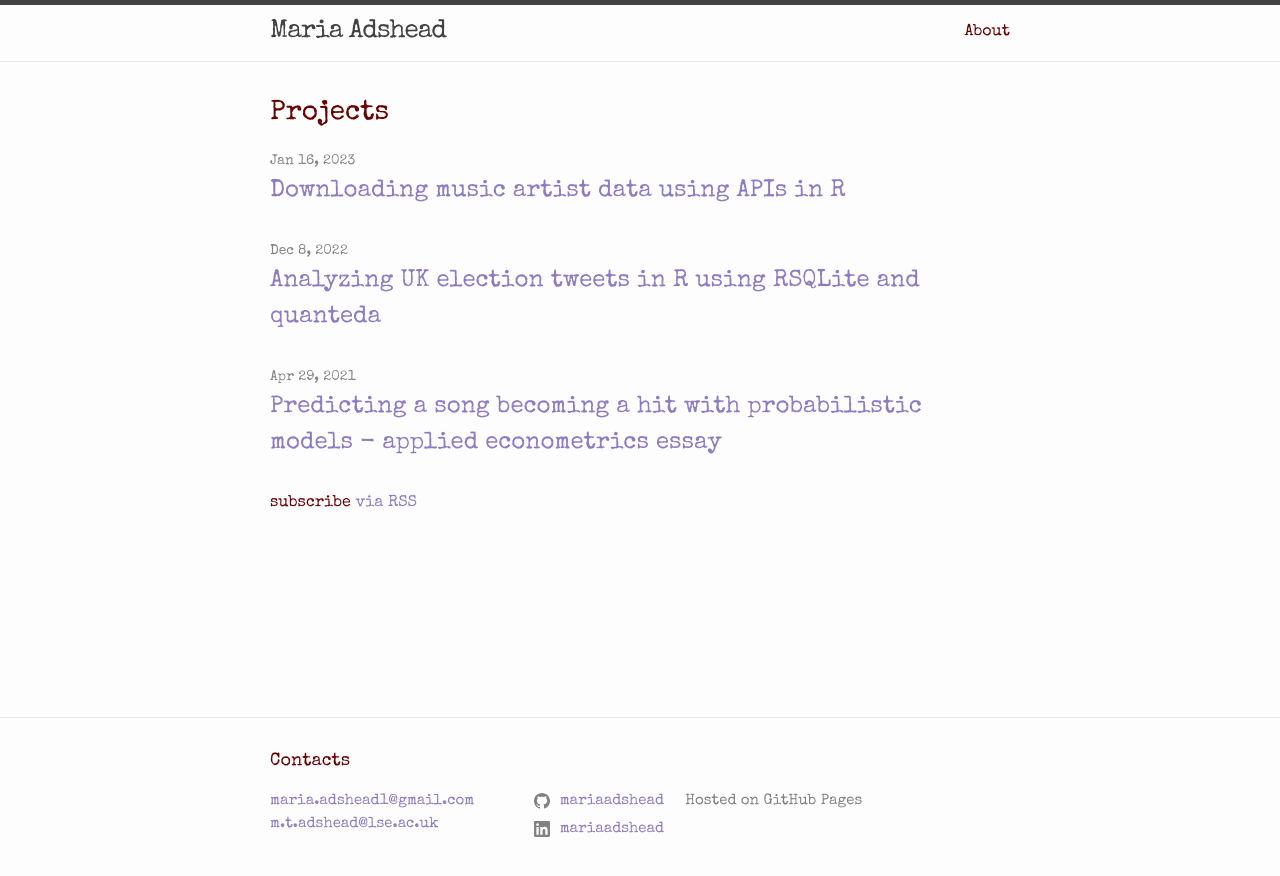
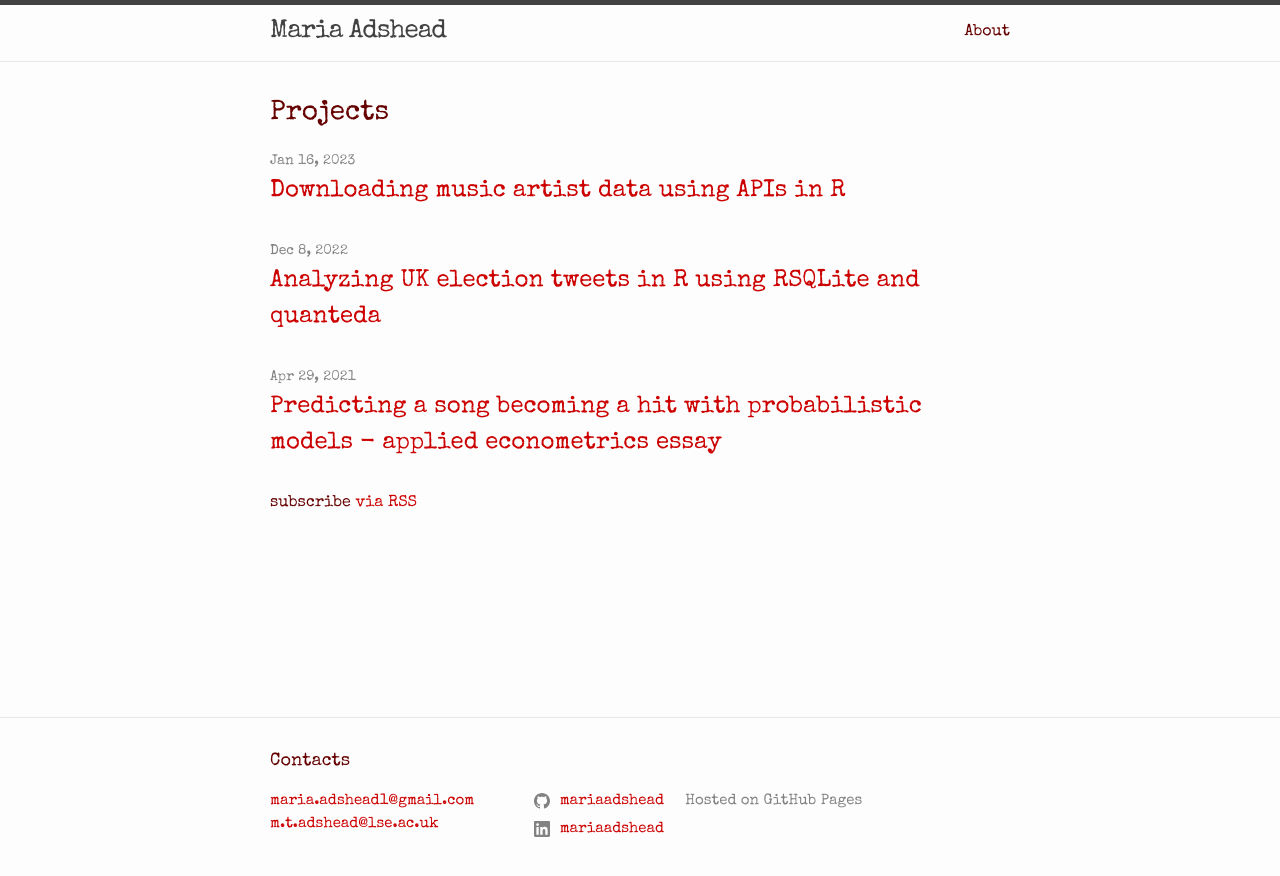
Before and after one commit to mariaadshead/mariaadshead.github.io, a Jekyll site: the page built from docs/index.markdown, in a window 1280 px wide. Shown: the top 876 px of the page. Built offline with Jekyll 4.4.1, drawn with Linux system fonts in a browser that asks for light colours.

Commit message:
Update minima.scss

```diff
--- a/docs/_sass/minima.scss
+++ b/docs/_sass/minima.scss
@@ -13,7 +13,7 @@ $spacing-unit:     30px !default;
 
 $text-color:       #660000 !default;
 $background-color: #fdfdfd !default;
-$brand-color:      #8e7cc3 !default;
+$brand-color:      #cc0000 !default;
 $header-color:     #990000 !default;
 
 $grey-color:       #828282 !default;
```
